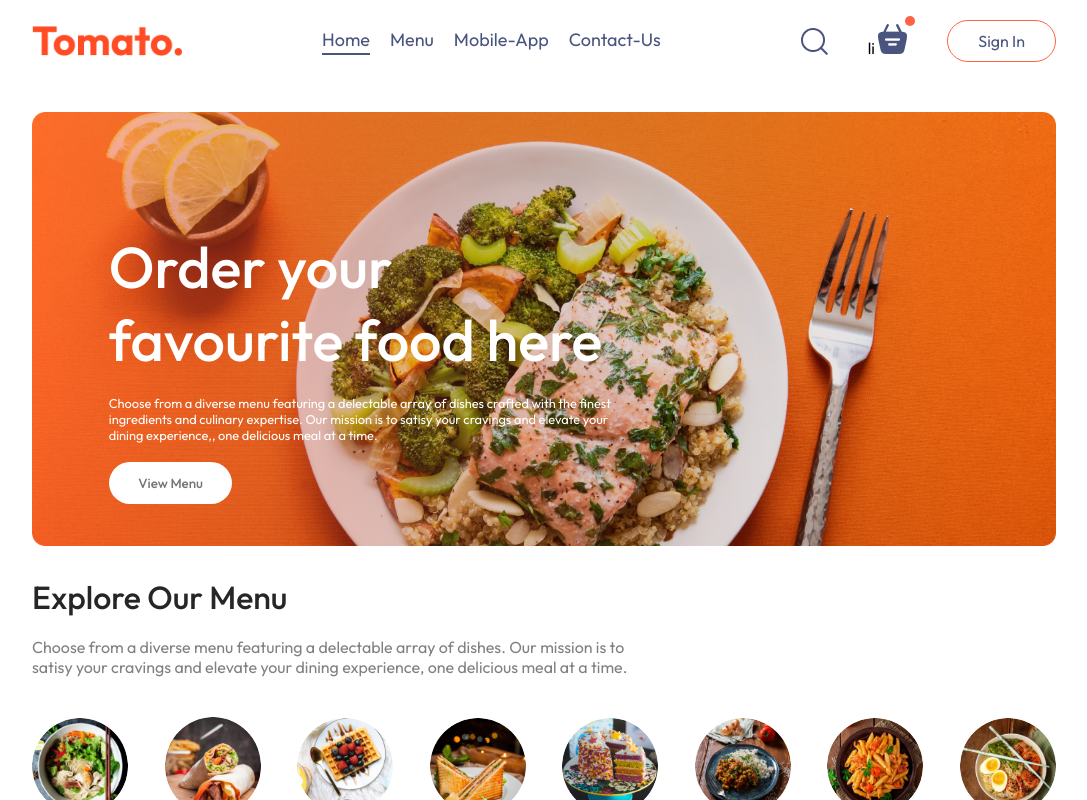
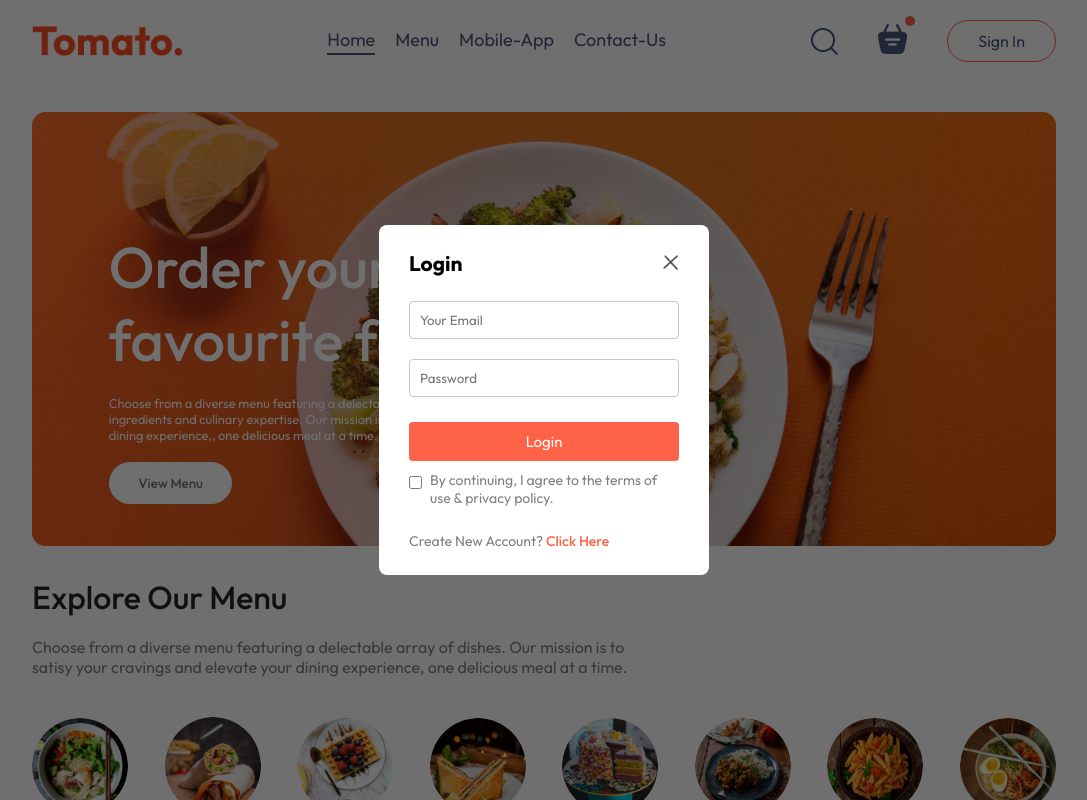
Before and after one commit to Charanraju18/Full-Stack-Food-Delivery-Website, a React (Vite) app in the folder frontend/: page / in a window 1280 px wide. Both pictures are taken after a click on the button "Sign In". Shown: the top 800 px of the page, without its empty margins (96-1183 px from the left). Built offline with nearby package versions, Linux system fonts and the light colour scheme.

Commit message:
completed login and signup popups

```diff
--- a/frontend/src/App.jsx
+++ b/frontend/src/App.jsx
@@ -1,16 +1,21 @@
-import React from "react";
+import React, { useState } from "react";
 import Navbar from "./components/Navbar/Navbar";
 import { Route, Routes } from "react-router-dom";
 import Home from "./pages/Home/Home.jsx";
 import Cart from "./pages/Cart/Cart.jsx";
 import PlaceOrder from "./pages/PlaceOrder/PlaceOrder.jsx";
 import Footer from "./components/Footer/Footer.jsx";
+import LoginPopup from "./components/LoginPopup/LoginPopup.jsx";
 
 const App = () => {
+
+  const [showLogin,setShowLogin] = useState(false);
+
   return (
     <>
+    {showLogin?<LoginPopup setShowLogin={setShowLogin}/>:<></>}
       <div className="app">
-        <Navbar />
+        <Navbar setShowLogin={setShowLogin}/>
         <Routes>
           <Route path="/" element={<Home />} />
           <Route path="/cart" element={<Cart />} />
--- /dev/null
+++ b/frontend/src/components/LoginPopup/LoginPopup.css
@@ -0,0 +1,72 @@
+.login-popup{
+	position: absolute;
+	z-index: 1;
+	width: 100%;
+	height: 100%;
+	background-color: #00000090;
+	display: grid;
+}
+
+.login-popup-container{
+	place-self: center;
+	width: max(23vw,330px);
+	color: #808080;
+	background-color: white;
+	display: flex;
+	flex-direction: column;
+	gap: 25px;
+	padding: 25px 30px;
+	border-radius: 8px;
+	font-size: 14px;
+	animation: fadeIn 0.5s;
+}
+
+.login-popup-title{
+	display: flex;
+	justify-content: space-between;
+	align-items: center;
+	color: black;
+}
+
+.login-popup-title img{
+	width: 16px;
+	cursor: pointer;
+}
+
+.login-popup-inputs{
+	display: flex;
+	flex-direction: column;
+	gap: 20px;
+}
+
+.login-popup-inputs input{
+	outline: none;
+	border: 1px solid #c9c9c9;
+	padding: 10px;
+	border-radius: 4px;
+}
+
+.login-popup-container button{
+	border: none;
+	padding: 10px;
+	border-radius: 4px;
+	color: white;
+	background-color: tomato;
+	font-size: 15px;
+	cursor: pointer;
+}
+
+.login-popup-condition{
+	display: flex;
+	align-items: start;
+	gap: 8px;
+	margin-top: -15px;
+}
+.login-popup-condition input{
+	margin-top: 5px;
+}
+.login-popup p span{
+	color: tomato;
+	font-weight: 500;
+	cursor: pointer;
+}
--- /dev/null
+++ b/frontend/src/components/LoginPopup/LoginPopup.jsx
@@ -0,0 +1,51 @@
+import React, { useState } from "react";
+import "./LoginPopup.css";
+import { assets } from "../../assets/assets";
+
+const LoginPopup = ({ setShowLogin }) => {
+  const [currState, setCurrState] = useState("Login");
+
+  return (
+    <div className="login-popup">
+      <form className="login-popup-container">
+        <div className="login-popup-title">
+          <h2>{currState}</h2>
+          <img
+            onClick={() => setShowLogin(false)}
+            src={assets.cross_icon}
+            alt=""
+          />
+        </div>
+        <div className="login-popup-inputs">
+          {currState === "Sign Up" ? (
+            <input type="text" placeholder="Your Name" required />
+          ) : (
+            <></>
+          )}
+
+          <input type="email" placeholder="Your Email" required />
+          <input type="password" placeholder="Password" required />
+        </div>
+        <button>{currState === "Sign Up" ? "Create Account" : "Login"}</button>
+        <div className="login-popup-condition">
+          <input type="checkbox" required />
+          <p>By continuing, I agree to the terms of use & privacy policy.</p>
+        </div>
+        {currState === "Sign Up" ? (
+			<p>
+            Already Have an Account?{" "}
+            <span onClick={() => setCurrState("Login")}>Login</span>
+          </p>
+
+        ) : (
+			<p>
+            Create New Account?{" "}
+            <span onClick={() => setCurrState("Sign Up")}>Click Here</span>
+          </p>
+        )}
+      </form>
+    </div>
+  );
+};
+
+export default LoginPopup;
--- a/frontend/src/components/Navbar/Navbar.jsx
+++ b/frontend/src/components/Navbar/Navbar.jsx
@@ -1,28 +1,51 @@
 import React, { useState } from "react";
 import "./Navbar.css";
 import { assets } from "../../assets/assets";
-import {Link} from 'react-router-dom'
+import { Link } from "react-router-dom";
 
-const Navbar = () => {
-
-	const [menu,setMenu] = useState("home");
+const Navbar = ({ setShowLogin }) => {
+  const [menu, setMenu] = useState("home");
 
   return (
     <div className="navbar">
       <img src={assets.logo} alt="" className="logo" />
       <ul className="navbar-menu">
-        <Link to='/' onClick={()=>setMenu("home")} className={menu==="home"?"active":""}>Home</Link>
-        <a href="#explore-menu" onClick={()=>setMenu("menu")} className={menu==="menu"?"active":""}>Menu</a>
-        <a href="#app-download" onClick={()=>setMenu("mobile-app")} className={menu==="mobile-app"?"active":""}>Mobile-App</a>
-        <a href="#footer" onClick={()=>setMenu("contact-us")} className={menu==="contact-us"?"active":""}>Contact-Us</a>
+        <Link
+          to="/"
+          onClick={() => setMenu("home")}
+          className={menu === "home" ? "active" : ""}
+        >
+          Home
+        </Link>
+        <a
+          href="#explore-menu"
+          onClick={() => setMenu("menu")}
+          className={menu === "menu" ? "active" : ""}
+        >
+          Menu
+        </a>
+        <a
+          href="#app-download"
+          onClick={() => setMenu("mobile-app")}
+          className={menu === "mobile-app" ? "active" : ""}
+        >
+          Mobile-App
+        </a>
+        <a
+          href="#footer"
+          onClick={() => setMenu("contact-us")}
+          className={menu === "contact-us" ? "active" : ""}
+        >
+          Contact-Us
+        </a>
       </ul>
       <div className="navbar-right">
         <img src={assets.search_icon} alt="" />
         <div className="navbar-search-icon">
-        li  <img src={assets.basket_icon} alt="" />
+          <img src={assets.basket_icon} alt="" />
           <div className="dot"></div>
         </div>
-		<button>Sign In</button>
+        <button onClick={() => setShowLogin(true)}>Sign In</button>
       </div>
     </div>
   );
```
